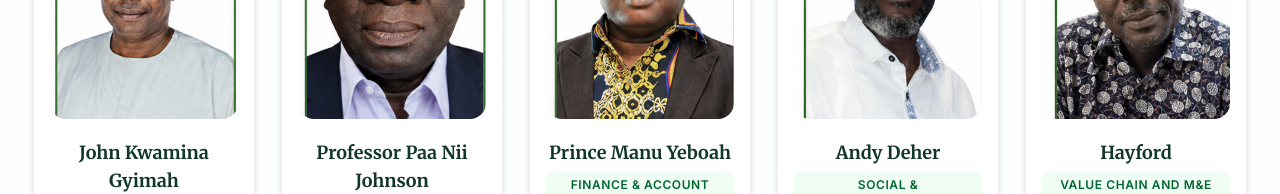
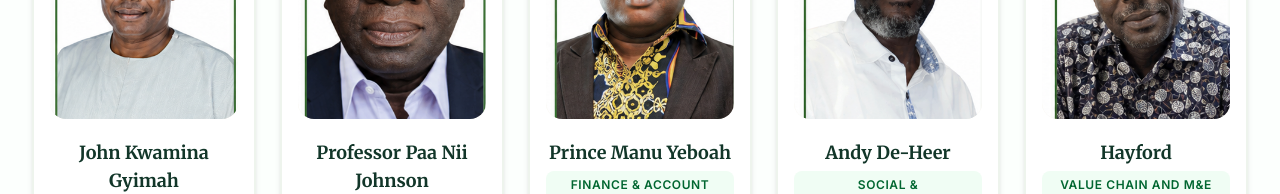
Before and after one commit to aratcweb/Aboadi-Rural-Agricultural-Technology-Centre, a Next.js app: page /about in a window 1280 px wide. Shown: the part 6240-6434 px from the top of the page. Built offline with nearby package versions, Linux system fonts and the light colour scheme; no server answers.

Commit message:
fix: update team member surname to Andy De-Heer

```diff
--- a/content/team.js
+++ b/content/team.js
@@ -22,7 +22,7 @@ export const teamMembers = [
   },
   {
     id: "social-environmental-expert",
-    name: "Andy Deher",
+    name: "Andy De-Heer",
     role: "Social & Environmental Expert",
     image: "/team/social_environmental_expert.png",
     description: "Expert in identifying, assessing, and mitigating potential environmental risks related to land use, water management, agrochemical application, and biodiversity conservation within integrated farming systems."
```
